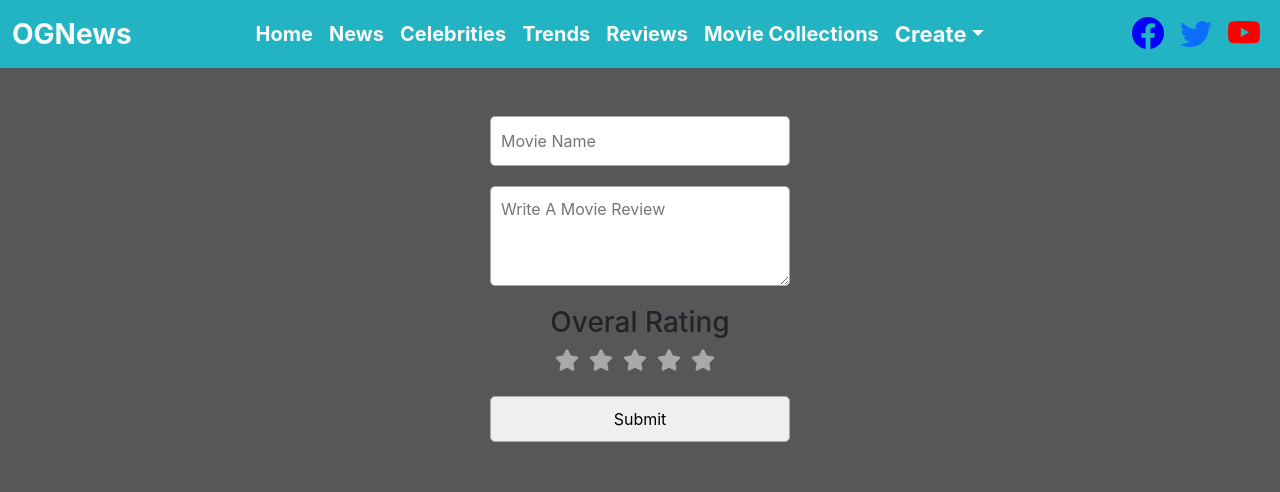
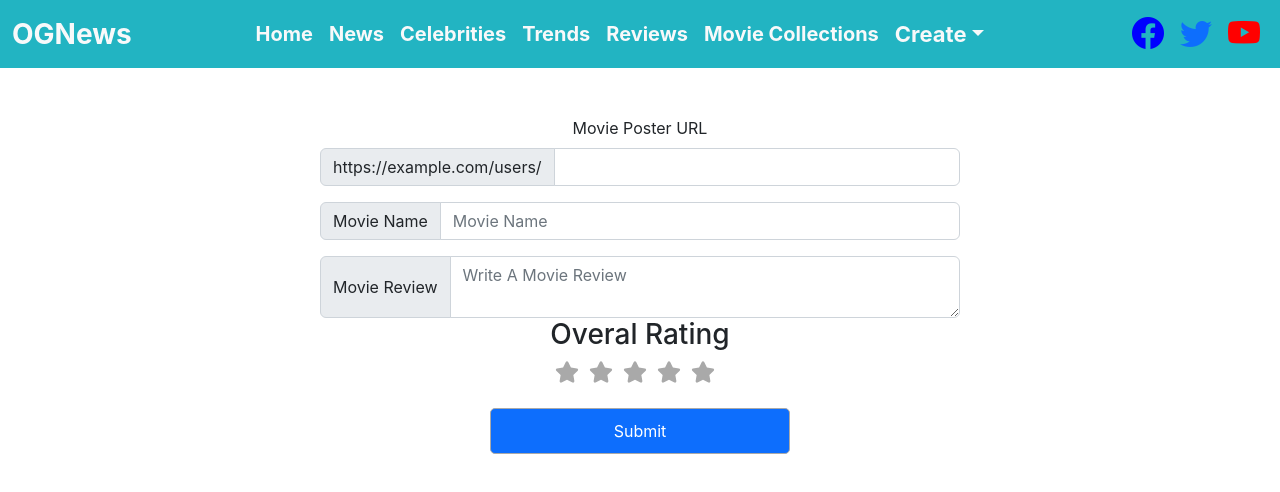
Before and after one commit to yasirsd10/og-news, a React (Create React App) app: page /reviewForm in a window 1280 px wide. Shown: the top 492 px of the page. Built offline with nearby package versions, Linux system fonts and the light colour scheme.

Commit message:
functionality of review section is completed

```diff
--- a/package.json
+++ b/package.json
@@ -6,6 +6,7 @@
     "@testing-library/jest-dom": "^5.16.5",
     "@testing-library/react": "^13.4.0",
     "@testing-library/user-event": "^13.5.0",
+    "axios": "^1.1.3",
     "bootstrap": "^5.2.2",
     "react": "^18.2.0",
     "react-bootstrap": "^2.5.0",
--- a/src/components/navbar.js
+++ b/src/components/homeComponents/navbar.js
@@ -64,7 +64,7 @@ function Navbar() {
                 <a
                   className="nav-link active text-light fw-bold navTabs"
                   aria-current="page"
-                  href="#"
+                  href="/reviewArea"
                 >
                   Reviews
                 </a>
@@ -106,7 +106,7 @@ function Navbar() {
                     <hr class="dropdown-divider" />
                   </li>
                   <li>
-                    <a class="dropdown-item fw-bold " href="newsForm">
+                    <a class="dropdown-item fw-bold " href="/newsForm">
                       Write News Articles
                     </a>
                   </li>
--- /dev/null
+++ b/src/components/movieReview/reviewArea.js
@@ -0,0 +1,24 @@
+import React from "react";
+
+function ReviewArea( { reviewApiData = {} } ) {
+    console.log("reviewApiData", reviewApiData);
+  return (
+        <div className="card mb-3" style={{ width: "540px" }}>
+          <div className="row g-0">
+            <div className="col-md-4">
+              <img src={reviewApiData.moviePoster} className="img-fluid rounded-start" alt="..." />
+            </div>
+            <div className="col-md-8">
+              <div className="card-body">
+                <h5 className="card-title">{reviewApiData.movieName}</h5>
+                <p className="card-text">
+                  {reviewApiData.movieReview}
+                </p>
+              </div>
+            </div>
+          </div>
+        </div>
+  );
+}
+
+export default ReviewArea;
--- /dev/null
+++ b/src/components/movieReview/reviewForm.js
@@ -0,0 +1,190 @@
+import axios from "axios";
+import React from "react";
+import { useState } from "react";
+import { Form } from "react-bootstrap";
+import { FaStar } from "react-icons/fa";
+
+const colors = {
+  orange: "#FFBA5A",
+  grey: "#a9a9a9",
+};
+
+export default function ReviewForm() {
+  const [currentValue, setCurrentValue] = useState(0);
+  const [hoverValue, setHoverValue] = useState(undefined);
+  const [moviePoster, setMoviePoster] = useState("");
+  const [movieName, setMovieName] = useState("");
+  const [movieReview, setMovieReview] = useState("");
+  const [showError, setShowError] = useState();
+
+
+  const stars = Array(5).fill(0);
+
+  const handleClick = (value) => {
+    setCurrentValue(value);
+  };
+
+  const handleMouseOver = (newHoverValue) => {
+    setHoverValue(newHoverValue);
+  };
+
+  const handleMouseLeave = () => {
+    setHoverValue(undefined);
+  };
+
+  const onSubmitClick = (e) => {
+    e.preventDefault();
+
+    if (moviePoster && movieName && movieReview) {
+      const reviewObj = {
+        moviePoster: moviePoster,
+        movieName: movieName,
+        movieReview: movieReview,
+      };
+      setShowError(false);
+      const sheetUrl =
+        "https://sheet.best/api/sheets/5341beec-1c74-48c7-800f-a7f37f42e9d0";
+
+      axios.post(sheetUrl, reviewObj).then(() => {
+        console.log("post successfully");
+        setMovieName('');
+        setMovieReview('');
+        setMoviePoster('');
+      });
+    } else {
+      setShowError(true);
+    }
+  };
+
+  return (
+    <form onSubmit={onSubmitClick}>
+      <div style={styles.container} className="mt-5">
+        { showError ? <div className ="alert alert-danger alert-dismissible fade show" role="alert">
+          <strong>Please Fill All Inputs</strong>
+          <button type="button" className ="btn-close" data-bs-dismiss="alert" aria-label="Close"></button></div> : null}
+        <label for="basic-url" className ="form-label">
+          Movie Poster URL
+        </label>
+        <div className ="input-group mb-3">
+          <span className ="input-group-text" id="basic-addon3">
+            https://example.com/users/
+          </span>
+          <input
+            type="text"
+            className ="form-control"
+            id="basic-url"
+            aria-describedby="basic-addon3"
+            value={moviePoster}
+            onChange={(e) => {
+              setMoviePoster(e.target.value);
+            }}
+          />
+        </div>
+        <div className ="input-group mb-3">
+          <span className ="input-group-text" id="basic-addon1">
+            Movie Name
+          </span>
+          <input
+            type="text"
+            className ="form-control"
+            placeholder="Movie Name"
+            aria-label="Username"
+            aria-describedby="basic-addon1"
+            Value={movieName}
+            onChange={(e) => setMovieName(e.target.value)}
+          />
+        </div>
+        <div className="input-group">
+          <span className="input-group-text">Movie Review</span>
+          <textarea
+            className ="form-control"
+            aria-label="With textarea"
+            placeholder="Write A Movie Review"
+            Value={movieReview}
+            onChange={(e) => setMovieReview(e.target.value)}
+          ></textarea>
+        </div>
+        <div className="starsContainer d-flex justify-content-center" style={styles.starsContainer}>
+          <h3> Overal Rating </h3>
+          <div className="d-flex justify-content-center" style={styles.stars}>
+            {stars.map((_, index) => {
+              return (
+                <FaStar
+                  key={index}
+                  size={24}
+                  onClick={() => {
+                    handleClick(index + 1);
+                  }}
+                  onMouseOver={() => handleMouseOver(index + 1)}
+                  onMouseLeave={handleMouseLeave}
+                  color={
+                    (hoverValue || currentValue) > index
+                      ? colors.orange
+                      : colors.grey
+                  }
+                  style={{
+                    marginRight: 10,
+                    cursor: "pointer",
+                  }}
+                />
+              );
+            })}
+          </div>
+        </div>
+        <div className="d-flex justify-content-center">
+          <button
+            className="my-4 btn btn-primary"
+            style={styles.button}
+            type="submit"
+          >
+            Submit
+          </button>
+        </div>
+      </div>
+    </form>
+  );
+}
+
+const styles = {
+  container: {
+    display: "flex",
+    minHeight: "100%",
+    flexDirection: "column",
+    alignitems: "start",
+    justifycontent: "center",
+    margin: "0 auto",
+    width: "50%",
+  },
+  movieName: {
+    border: "1px solid #a9a9a9",
+    borderRadius: 5,
+    padding: 10,
+    minHeight: 50,
+    width: 300,
+  },
+  stars: {
+    display: "flex",
+    flexDirection: "row",
+    justifycontent: "center",
+  },
+  textarea: {
+    border: "1px solid #a9a9a9",
+    borderRadius: 5,
+    padding: 10,
+    margin: "20px 0",
+    minHeight: 100,
+    width: 300,
+  },
+  starsContainer: {
+    display: "flex",
+    flexDirection: "column",
+    alignitems: "center",
+  },
+
+  button: {
+    border: "1px solid #a9a9a9",
+    borderRadius: 5,
+    width: 300,
+    padding: 10,
+  },
+};
--- a/src/components/moviearticle.js
+++ b/src/components/moviearticle.js
@@ -2,8 +2,8 @@ import React from 'react'
 
 function Moviearticle() {
   return (
-    <div className='movieArticle  bg-dark'>
-        <h1 className='text-light'>
+    <div className='movieArticle rounded'>
+        <h1 className='text-dark'>
           Recent Movie News Articles
         </h1>
         <button type="button" class="btn btn-primary movieArticleBtn">See more</button>
--- a/src/components/reviewForm.js
+++ /dev/null
@@ -1,106 +0,0 @@
-import React from 'react'
-import { useState } from "react";
-import { FaStar } from "react-icons/fa";
-
-
-const colors = {
-    orange: "#FFBA5A",
-    grey: "#a9a9a9"
-
-};
-
-
-
-export default function ReviewForm() {
-  const [currentValue, setCurrentValue] = useState(0);
-  const [hoverValue, setHoverValue] = useState(undefined);
-  const stars = Array(5).fill(0)
-
-  const handleClick = value => {
-    setCurrentValue(value)
-  }
-
-  const handleMouseOver = newHoverValue => {
-    setHoverValue(newHoverValue)
-  };
-
-  const handleMouseLeave = () => {
-    setHoverValue(undefined)
-  }
-
-
-  return (
-    <div style={styles.container} className= 'mt-5'>
-        <input placeholder="Movie Name"
-        style={styles.movieName} />
-
-      <textarea
-        placeholder="Write A Movie Review"
-        style={styles.textarea}
-      />
-      <h3> Overal Rating </h3>
-      <div style={styles.stars}>
-        {stars.map((_, index) => {
-          return (
-            <FaStar
-              key={index}
-              size={24}
-              onClick={() => handleClick(index + 1)}
-              onMouseOver={() => handleMouseOver(index + 1)}
-              onMouseLeave={handleMouseLeave}
-              color={(hoverValue || currentValue) > index ? colors.orange : colors.grey}
-              style={{
-                marginRight: 10,
-                cursor: "pointer"
-              }}
-            />
-          )
-        })}
-      </div>
-
-      <button className='my-4'
-        style={styles.button}
-      >
-        Submit
-      </button>
-
-    </div>
-  );
-};
-
-
-const styles = {
-  container: {
-    display: "flex",
-    minHeight: "100%",
-    flexDirection: "column",
-    alignItems: "center",
-    justifycontent: "center",
-  },
-  movieName: {
-    border: "1px solid #a9a9a9",
-    borderRadius: 5,
-    padding: 10,
-    minHeight: 50,
-    width: 300,
-  },
-  stars: {
-    display: "flex",
-    flexDirection: "row",
-  },
-  textarea: {
-    border: "1px solid #a9a9a9",
-    borderRadius: 5,
-    padding: 10,
-    margin: "20px 0",
-    minHeight: 100,
-    width: 300
-  },
-  button: {
-    border: "1px solid #a9a9a9",
-    borderRadius: 5,
-    width: 300,
-    padding: 10,
-  }
-
-};
--- a/src/index.css
+++ b/src/index.css
@@ -5,7 +5,7 @@ body {
     sans-serif;
   -webkit-font-smoothing: antialiased;
   -moz-osx-font-smoothing: grayscale;
-  background: rgb(87, 87, 87);
+  background: rgb(255, 255, 255);
 }
 
 code {
@@ -69,6 +69,7 @@ ul {
   position: relative;
   margin-right: auto;
   margin-left: auto;
+  background: rgb(163, 162, 162);
 }
 
 .movieArticle .movieArticleBtn {
@@ -102,7 +103,7 @@ ul {
 .trends .trendsContainer {
   width: 45%;
   padding: 180px 0;
-  background: gray;
+  background: rgb(203, 202, 202);
   position: relative;
   margin-right: auto;
   margin-left: auto;
@@ -117,6 +118,7 @@ ul {
 
 .reviewsContainer {
   padding: 50px;
+  background: rgb(114, 114, 114);
 }
 
 .reviewPoster {
--- a/src/output.js
+++ b/src/output.js
@@ -1,8 +1,8 @@
 import React from 'react'
 import Moviearticle from './components/moviearticle'
 import Collections from './components/collections'
-import Trends from './components/trends'
-import MovieReviews from './components/movieReviews'
+import Trends from './components/homeComponents/trends'
+import MovieReviews from './components/homeComponents/movieReviews'
 
 function Output() {
   return (
@@ -21,7 +21,6 @@ function Output() {
         <Trends />
         </div>
 
-
     </div>
   )
 }
```
Also changed, not shown: src/App.js (+7 -2 lines), src/components/homeComponents/movieReviews.js (renamed from src/components/movieReviews.js, +7 -8 lines), src/components/movieReview/reviewMapping.js (added, +29 -0 lines), src/components/homeComponents/trends.js (renamed from src/components/trends.js), 1 other file (tests, documents, lock files or other folders).
